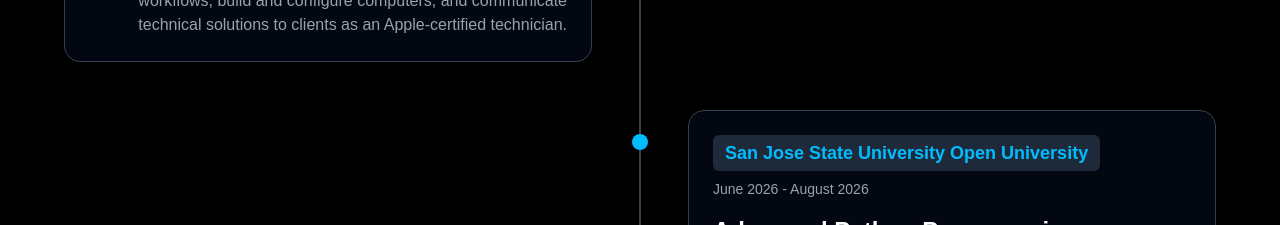
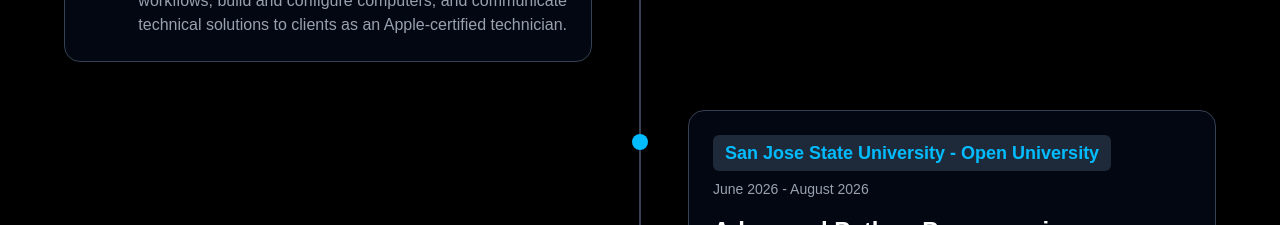
Before and after one commit to Ian8912/ian-lingo-website, a Next.js app: page /experience in a window 1280 px wide. Shown: the part 840-1065 px from the top of the page. Built offline with nearby package versions, Linux system fonts and the light colour scheme.

Commit message:
docs: update Experience page

```diff
--- a/src/app/experience/page.tsx
+++ b/src/app/experience/page.tsx
@@ -22,7 +22,7 @@
   },
 
   {
-    organization: "San Jose State University Open University",
+    organization: "San Jose State University - Open University",
     date: "June 2026 - August 2026",
     title: "Advanced Python Programming",
     description:
@@ -91,6 +91,14 @@
     title: "Data Science & Analytics - Global Career Accelerator",
     description:
       "Completed industry-sponsored analytics projects using Python, SQL, Pandas, NumPy, and data visualization to clean and analyze large datasets, identify actionable trends, and present stakeholder-facing findings.",
+  },
+
+  {
+    organization: "Northeast Lakeview College - Alamo Colleges",
+    date: "August 2020 - May 2022",
+    title: "A.A in Economics",
+    description:
+      "Completed an Associate of Arts in Economics with honors, developing a foundation in microeconomics, macroeconomics, and economic analysis. Studied market structures, supply and demand, economic policy, and the factors influencing individual and broader economic decisions.",
   },
 ];
 
```
